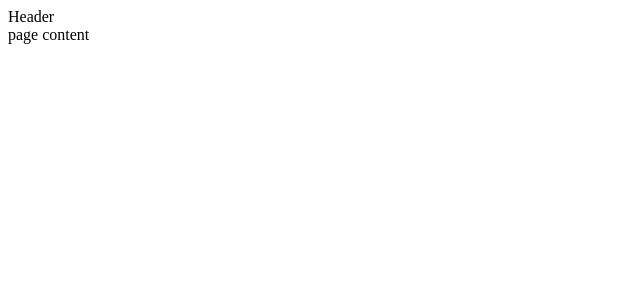
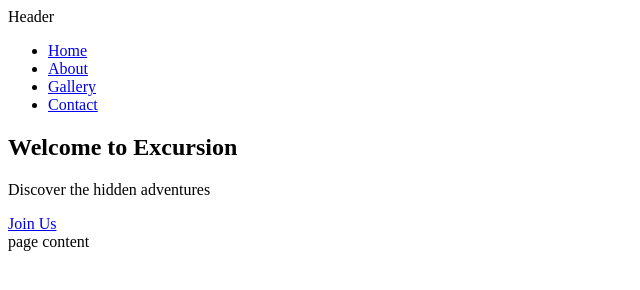
Before and after one commit to rahmanef63/Excursion, a plain HTML site: page index.html in a window 1280 px wide. Shown: the whole page, without its empty margins (0-640 px from the left). Drawn offline with Linux system fonts and the light colour scheme.

Commit message:
more content

```diff
--- a/index.html
+++ b/index.html
@@ -10,6 +10,24 @@
     <header>
         Header
     </header>
+    <!-- Navigation Bar -->
+    <nav>
+        <ul>
+            <li><a href="#">Home</a></li>
+            <li><a href="#">About</a></li>
+            <li><a href="#">Gallery</a></li>
+            <li><a href="#">Contact</a></li>
+        </ul>
+    </nav>
+
+    <!-- Hero Section -->
+    <section class="hero">
+        <h1>Welcome to Excursion</h1>
+        <p>Discover the hidden adventures</p>
+        <a href="#" class="cta-button">Join Us</a>
+    </section>
+
     page content
+
 </body>
 </html>
```
